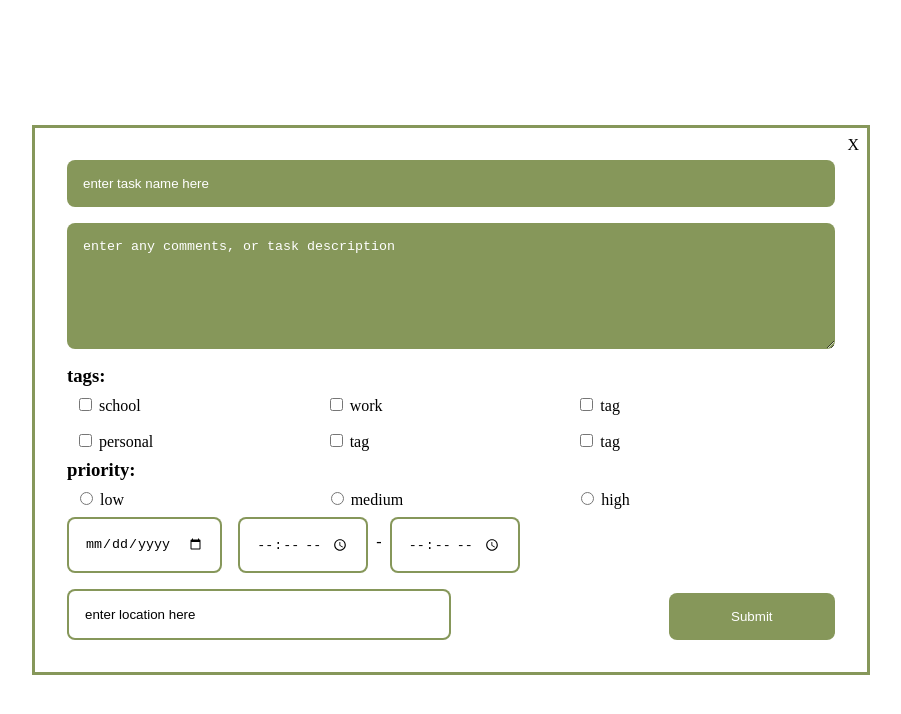
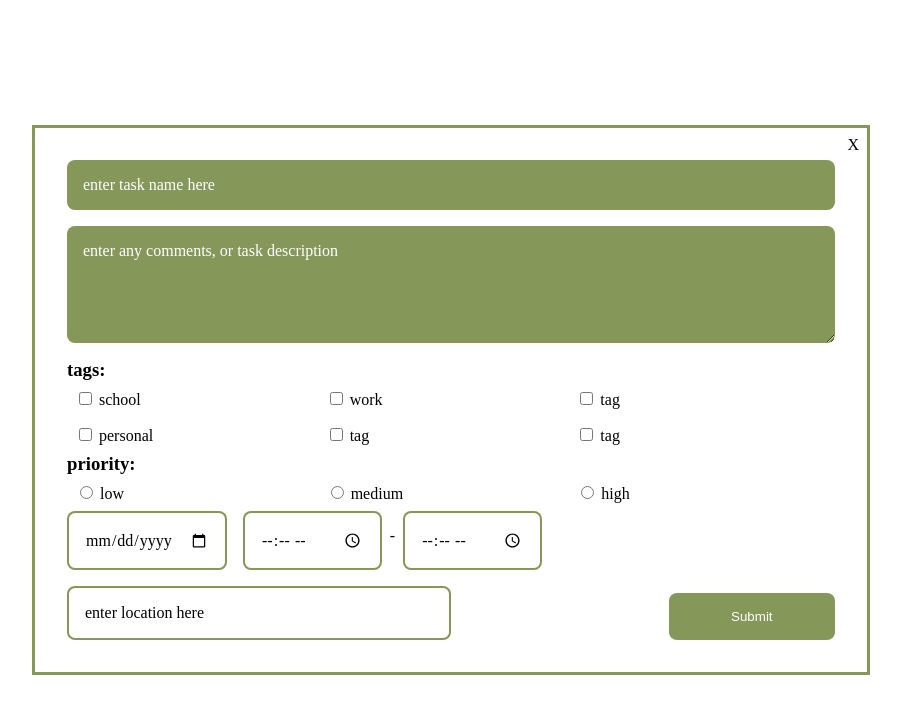
Before and after one commit to Sakidoe/ECS162-Final-Project, a Svelte app in the folder Final Project/app/frontend/: page / in a window 1280 px wide. Shown: the top 714 px of the page, without its empty margins (189-1090 px from the left). Built offline with nearby package versions, Linux system fonts and the light colour scheme.

Commit message:
changed fonts

```diff
--- a/Final Project/app/frontend/src/task.svelte
+++ b/Final Project/app/frontend/src/task.svelte
@@ -82,6 +82,10 @@
 </script>
 
 <style>
+    input, textarea, label{
+        font-family: Playfair Display;
+        font-size: 16px;
+    }
     .close {
         position: absolute;
         top: 8px;
```
